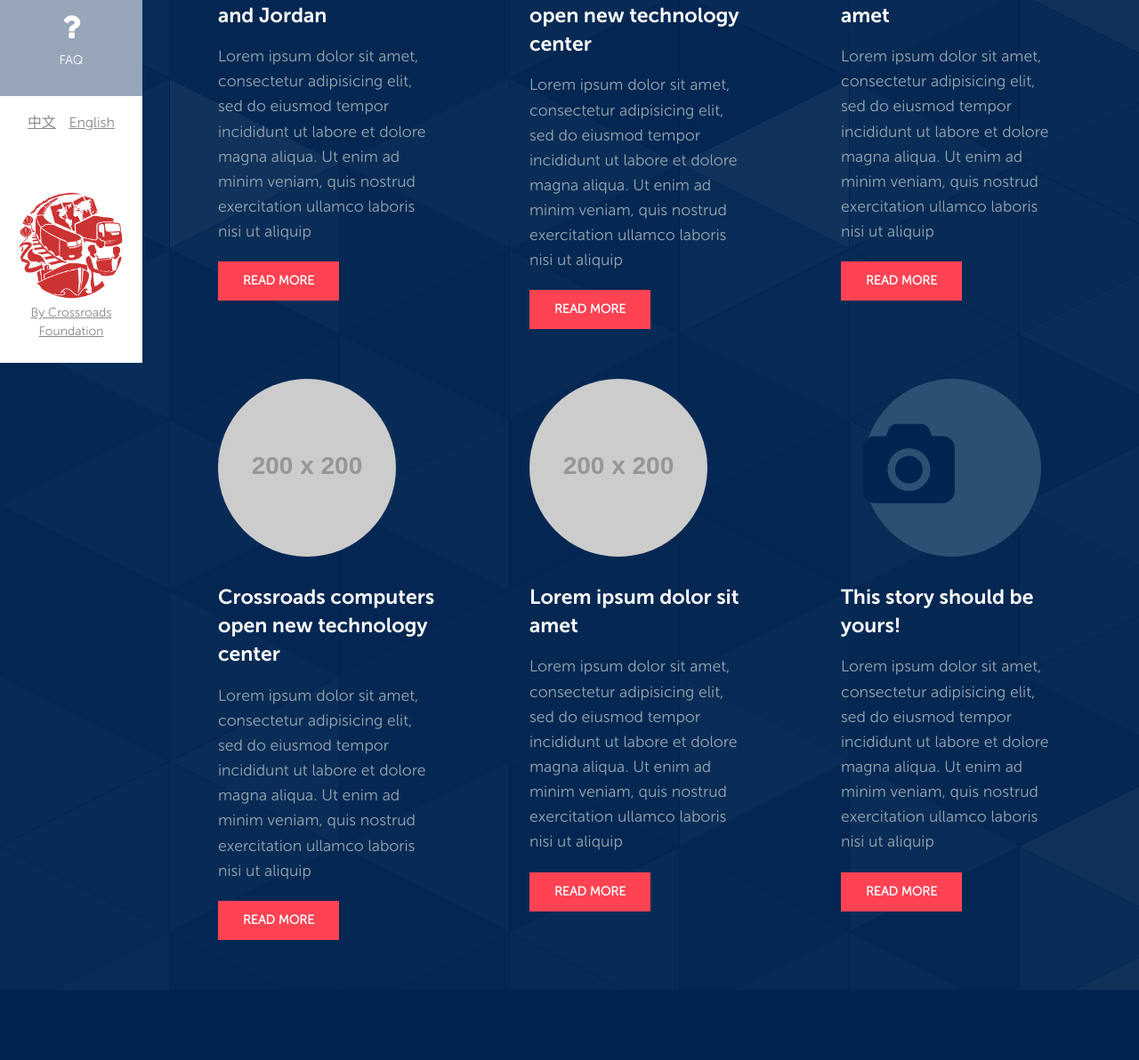
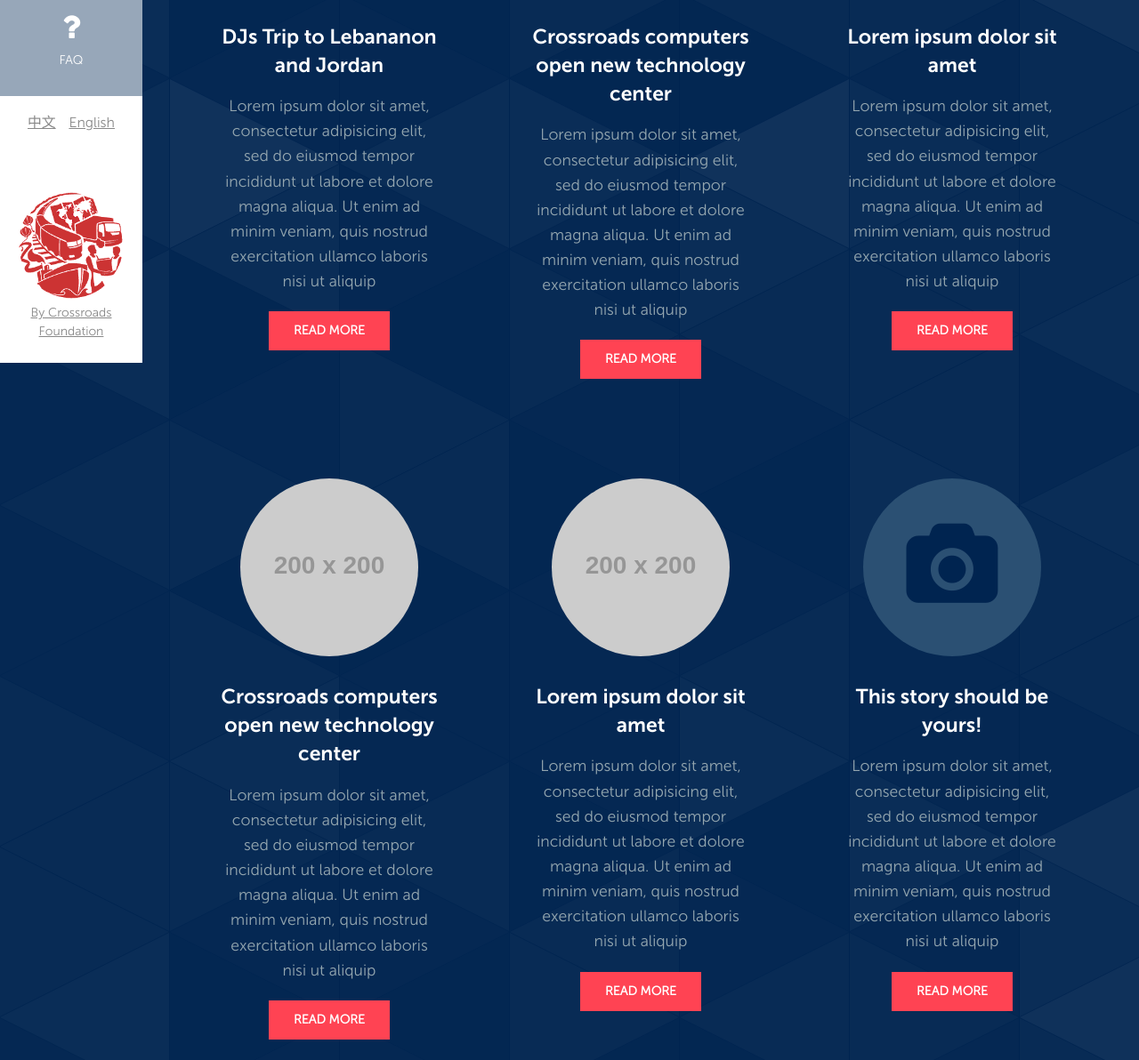
Before and after one commit to jennyng2025/www.goodcity, a website: page stories.html in a window 1280 px wide. Shown: the part 392-1584 px from the top of the page at 89% size. Before the commit the page ends 1505 px from the top, so only its background shows below. Drawn offline with Linux system fonts and the light colour scheme; placeholder pictures from the web are drawn by us.

Commit message:
Fix for iPad, iPad mini. Removed full-screen height layout for tablets. Removed orientation change reload javascript. Added more flexibility for display or CR logo. Updated stories page.

```diff
--- a/js/min/app-ck.js
+++ b/js/min/app-ck.js
@@ -1 +1 @@
-$(document).foundation(),$(document).ready(function(){matchMedia(Foundation.media_queries.small).matches&&$(document).scroll(function(){$(document).scrollTop()>=150?$("#top-link a").show():$("#top-link a").hide()}),window.onorientationchange=function(){window.location.reload()}});
+$(document).foundation(),$(document).ready(function(){matchMedia(Foundation.media_queries.small).matches&&$(document).scroll(function(){$(document).scrollTop()>=150?$("#top-link a").show():$("#top-link a").hide()})});
--- a/stories.html
+++ b/stories.html
@@ -31,7 +31,7 @@
 		<p class="language"><a href="" lang="zh-hant" hreflang="zh-hant">中文</a> <a href="">English</a></p>
 		<div class="icon-bar vertical one-up cr-logo">
 			<a href="http://www.crossroads.org.hk">
-					<img src="assets/images/Global-Distribution_logo.gif" class="show-for-large-up">
+				<img src="/assets/images/Global-Distribution_logo.gif" class="show-for-portrait">
 				<label>By Crossroads Foundation</label>
 			</a>
 		</div>
@@ -41,13 +41,15 @@
 			<div class="inner-wrap">
 				<nav class="tab-bar show-for-small menu-toggle">
 					<section class="left-small">
-							<a class="left-off-canvas-toggle menu-icon" href="#"><span></span> <h4 class="title">Menu</h4></a>
+						<a class="left-off-canvas-toggle menu-icon" href="#"><span></span>
+							<h4 class="title">Menu</h4>
+						</a>
 					</section>
 				</nav>
 				<aside class="left-off-canvas-menu show-for-small menu">
 					<div class="icon-bar vertical four-up">
 						<a href="index.html" class="menu-1">
-								<i class="fa fa-home"></i><br>
+							<i class="fa fa-home"></i>
 							<label>Home</label>
 						</a>
 						<a href="about.html" class="menu-2">
@@ -66,7 +68,7 @@
 					<p class="language"><a href="" lang="zh-hant" hreflang="zh-hant">中文</a> <a href="">English</a></p>
 					<div class="icon-bar vertical one-up cr-logo">
 						<a href="http://www.crossroads.org.hk">
-								<img src="http://placehold.it/190x190">
+							<img src="/assets/images/Global-Distribution_logo.gif" class="show-for-portrait">
 							<label>By Crossroads Foundation</label>
 						</a>
 					</div>
@@ -77,42 +79,42 @@
 					</div>
 				</div>
 				<div class="row">
-						<div class="large-4 large-offset-1 medium-13 medium-offset-1 columns round">
+					<div class="large-4 large-offset-1 medium-13 medium-offset-1 columns feature-image round">
 						<img src="http://placehold.it/200x200">
 						<h4>DJs Trip to Lebananon and Jordan</h4>
-							<p class="show-for-large-up">Lorem ipsum dolor sit amet, consectetur adipisicing elit, sed do eiusmod tempor incididunt ut labore et dolore magna aliqua. Ut enim ad minim veniam, quis nostrud exercitation ullamco laboris nisi ut aliquip</p>
+						<p class="show-for-medium-up">Lorem ipsum dolor sit amet, consectetur adipisicing elit, sed do eiusmod tempor incididunt ut labore et dolore magna aliqua. Ut enim ad minim veniam, quis nostrud exercitation ullamco laboris nisi ut aliquip</p>
 						<p><a href="#" class="button small">Read more</a></p>
 					</div>
-						<div class="large-4 large-offset-1 medium-13 medium-offset-1 columns round">
+					<div class="large-4 large-offset-1 medium-13 medium-offset-1 columns feature-image round">
 						<img src="http://placehold.it/200x200">
 						<h4>Crossroads computers open new technology center</h4>
-							<p class="show-for-large-up">Lorem ipsum dolor sit amet, consectetur adipisicing elit, sed do eiusmod tempor incididunt ut labore et dolore magna aliqua. Ut enim ad minim veniam, quis nostrud exercitation ullamco laboris nisi ut aliquip</p>
+						<p class="show-for-medium-up">Lorem ipsum dolor sit amet, consectetur adipisicing elit, sed do eiusmod tempor incididunt ut labore et dolore magna aliqua. Ut enim ad minim veniam, quis nostrud exercitation ullamco laboris nisi ut aliquip</p>
 						<p><a href="#" class="button small">Read more</a></p>
 					</div>
-						<div class="large-4 medium-13 medium-offset-1 columns round end">
+					<div class="large-4 medium-13 medium-offset-1 columns feature-image round end">
 						<img src="http://placehold.it/200x200">
 						<h4>Lorem ipsum dolor sit amet</h4>
-							<p>Lorem ipsum dolor sit amet, consectetur adipisicing elit, sed do eiusmod tempor incididunt ut labore et dolore magna aliqua. Ut enim ad minim veniam, quis nostrud exercitation ullamco laboris nisi ut aliquip</p>
+						<p class="show-for-medium-up">Lorem ipsum dolor sit amet, consectetur adipisicing elit, sed do eiusmod tempor incididunt ut labore et dolore magna aliqua. Ut enim ad minim veniam, quis nostrud exercitation ullamco laboris nisi ut aliquip</p>
 						<p><a href="#" class="button small">Read more</a></p>
 					</div>
 				</div>
 				<div class="row">
-						<div class="large-4 large-offset-1 medium-13 medium-offset-1 columns round">
+					<div class="large-4 large-offset-1 medium-13 medium-offset-1 columns feature-image round">
 						<img src="http://placehold.it/200x200">
 						<h4>Crossroads computers open new technology center</h4>
-							<p class="show-for-large-up">Lorem ipsum dolor sit amet, consectetur adipisicing elit, sed do eiusmod tempor incididunt ut labore et dolore magna aliqua. Ut enim ad minim veniam, quis nostrud exercitation ullamco laboris nisi ut aliquip</p>
+						<p class="show-for-medium-up">Lorem ipsum dolor sit amet, consectetur adipisicing elit, sed do eiusmod tempor incididunt ut labore et dolore magna aliqua. Ut enim ad minim veniam, quis nostrud exercitation ullamco laboris nisi ut aliquip</p>
 						<p><a href="#" class="button small">Read more</a></p>
 					</div>
-						<div class="large-4 medium-13 medium-offset-1 columns round">
+					<div class="large-4 medium-13 medium-offset-1 columns feature-image round">
 						<img src="http://placehold.it/200x200">
 						<h4>Lorem ipsum dolor sit amet</h4>
-							<p class="show-for-large-up">Lorem ipsum dolor sit amet, consectetur adipisicing elit, sed do eiusmod tempor incididunt ut labore et dolore magna aliqua. Ut enim ad minim veniam, quis nostrud exercitation ullamco laboris nisi ut aliquip</p>
+						<p class="show-for-medium-up">Lorem ipsum dolor sit amet, consectetur adipisicing elit, sed do eiusmod tempor incididunt ut labore et dolore magna aliqua. Ut enim ad minim veniam, quis nostrud exercitation ullamco laboris nisi ut aliquip</p>
 						<p><a href="#" class="button small">Read more</a></p>
 					</div>
-						<div class="large-4 medium-13 medium-offset-1 columns round end">
+					<div class="large-4 medium-13 medium-offset-1 columns feature-image round end">
 						<div class="generic"><i class="fa fa-camera"></i></div>
 						<h4>This story should be yours!</h4>
-							<p class="show-for-large-up">Lorem ipsum dolor sit amet, consectetur adipisicing elit, sed do eiusmod tempor incididunt ut labore et dolore magna aliqua. Ut enim ad minim veniam, quis nostrud exercitation ullamco laboris nisi ut aliquip</p>
+						<p class="show-for-medium-up">Lorem ipsum dolor sit amet, consectetur adipisicing elit, sed do eiusmod tempor incididunt ut labore et dolore magna aliqua. Ut enim ad minim veniam, quis nostrud exercitation ullamco laboris nisi ut aliquip</p>
 						<p><a href="#" class="button small">Read more</a></p>
 					</div>
 				</div>
```
Also changed, not shown: about.html (+2 -2 lines), faq.html (+2 -2 lines), index.html (+10 -8 lines), stylesheets/app.css. Lines whose indentation alone changed are shown as unchanged.
